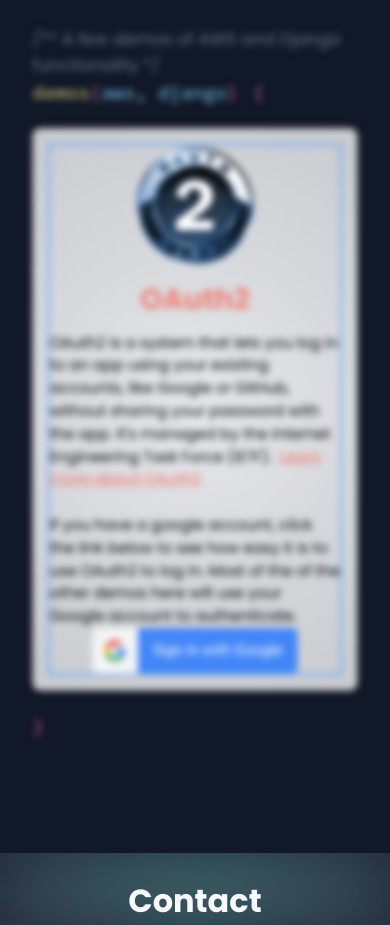
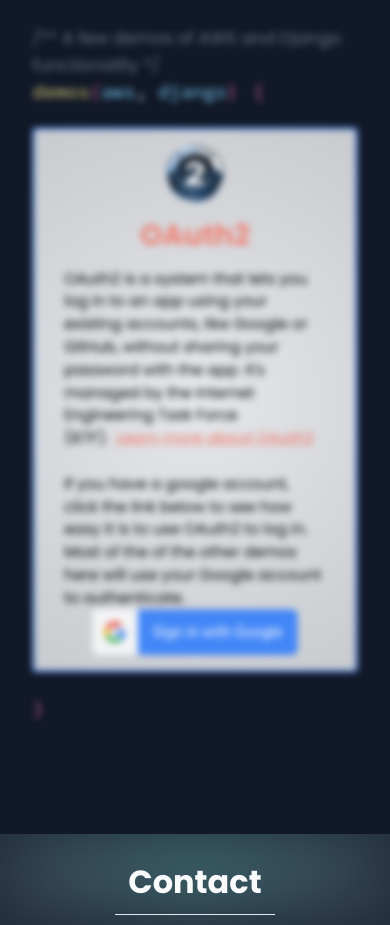
Before and after one commit to PixelOmen/portfolio_site, a React (Vite) app in the folder EA_Portfolio/: page / in a window 390 px wide. Shown: the part 3980-4905 px from the top of the page. Built offline with nearby package versions, Linux system fonts and the light colour scheme; no server answers.

Commit message:
OAuth2 responsive tweaks

```diff
--- a/EA_Portfolio/src/components/demos/oauth/Oauth2.tsx
+++ b/EA_Portfolio/src/components/demos/oauth/Oauth2.tsx
@@ -26,10 +26,10 @@
 
   return (
     <div
-      className="w-full flex justify-center p-4 lg:p-10"
+      className="w-full max-w-[1200px] flex justify-center p-4 lg:px-8 border-2 border-blue-500"
     >
-      <div className="relative max-w-[1200px] flex justify-center items-center flex-wrap border-2 border-blue-400">
-        <div className="min-[800px]:max-w-[50%] sm:min-w-[350px] mt-4 min-[800px]:mt-0 order-2 min-[800px]:order-1">
+      <div className="flex justify-center items-center flex-wrap">
+        <div className="basis-[90%] min-[800px]:ml-auto min-[800px]:max-w-[50%] sm:min-w-[350px] mt-4 min-[800px]:mt-0 order-2 min-[800px]:order-1">
           <div className="sm:p-6">
             <header className="text-3xl font-bold text-[#EF8275] text-center mb-4">OAuth2</header>
             <p className="">
@@ -60,7 +60,7 @@
             <TestToken title="Test With Token" wToken={true}/> */}
           </div>
         </div>
-        <div className="w-1/2 flex justify-center flex-auto order-1 min-[800px]:order-2">
+        <div className="flex justify-center order-1 min-[800px]:order-2 min-[800px]:mx-auto basis-[20%]">
           <img src={oauth2_badge} alt="OAuth2 Badge" className="flex max-h-32 min-[800px]:max-h-72"/>
         </div>
       </div>
--- a/EA_Portfolio/src/sections/demoSection/DemoSection.tsx
+++ b/EA_Portfolio/src/sections/demoSection/DemoSection.tsx
@@ -26,7 +26,7 @@
         >
           <div
             style={{background: 'radial-gradient(circle, #e5e7eb  0%, #c8cace 100%)'}}
-            className="w-full mb-6 text-black rounded-lg"
+            className="w-full mb-6 flex justify-center text-black rounded-lg"
           >
             <Oauth2/>
           </div>
```
